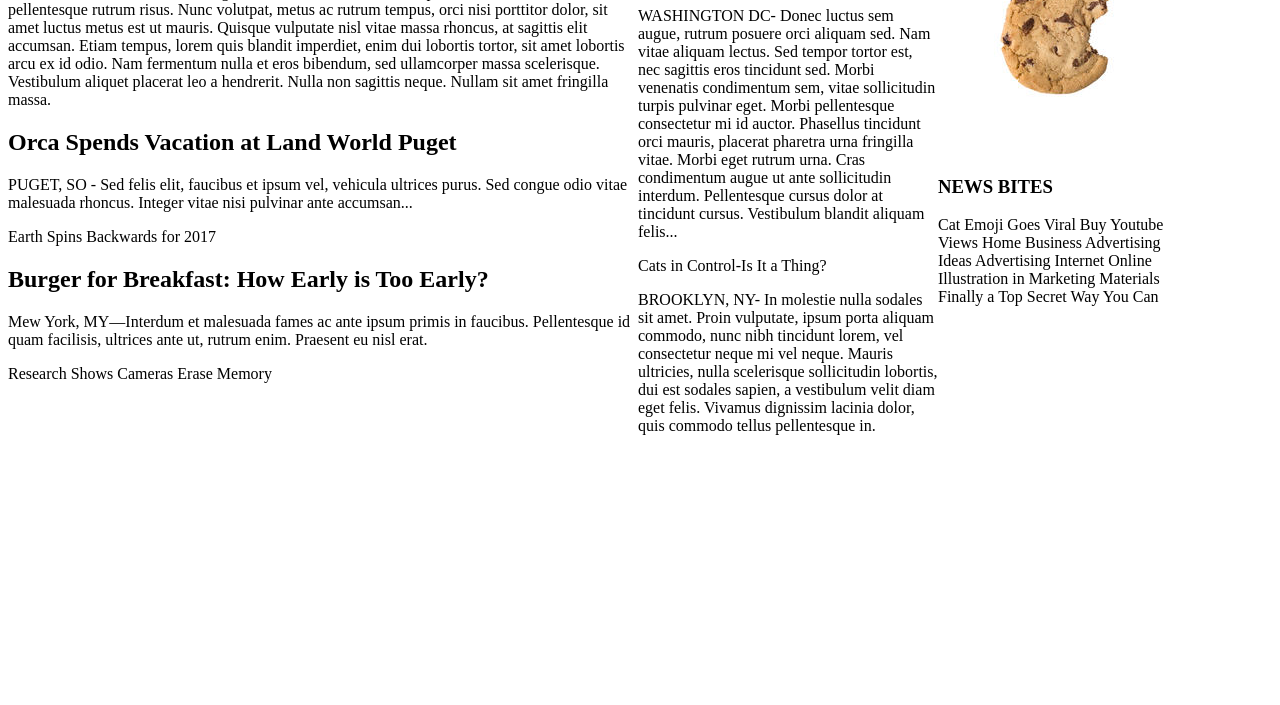
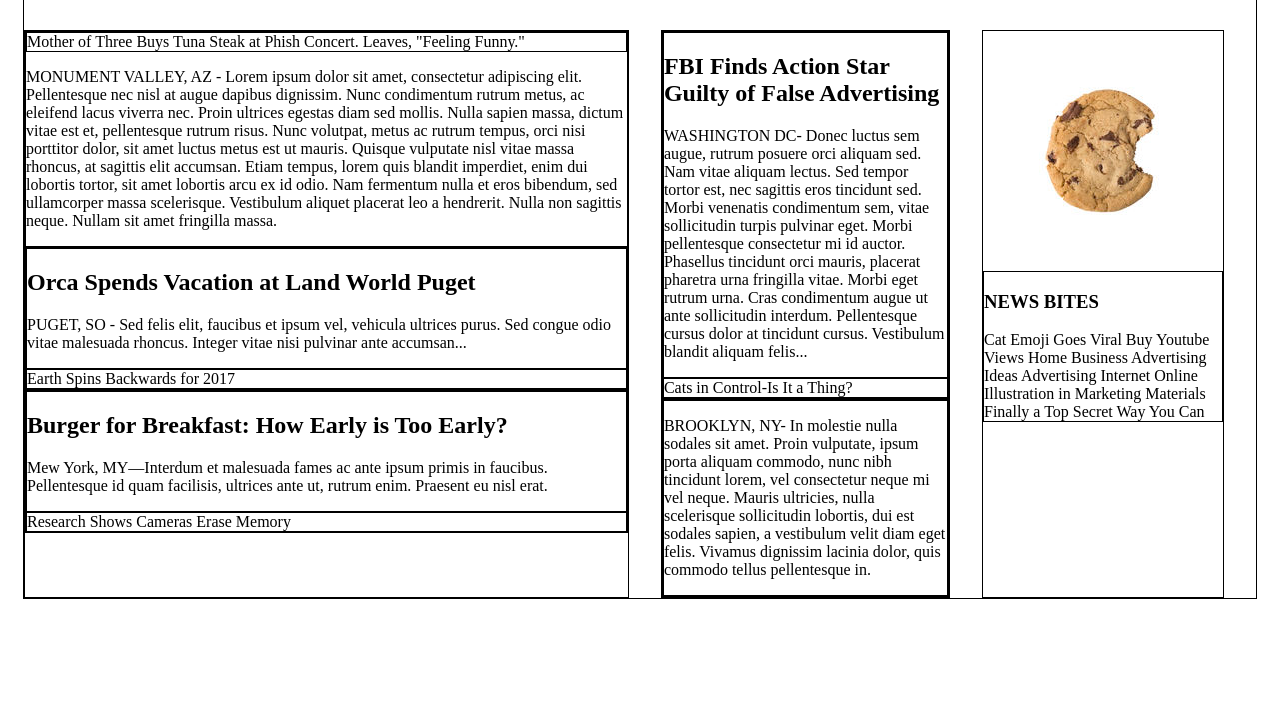
Before and after one commit to tbeck10/mytimes, a plain HTML site: page index.html in a window 1280 px wide. Shown: the part 95-800 px from the top of the page. Drawn offline with Linux system fonts and the light colour scheme.

Commit message:
Add content layout

```diff
--- a/resources/css/style.css
+++ b/resources/css/style.css
@@ -49,6 +49,19 @@ a {
 
 .container {
   display: flex;
+  width: 1232px;
+  margin: 0 auto;
+  padding-top: 116px;
+}
+
+div {
+  border: 1px solid black;
+}
+
+.column {
+  display: flex;
+  flex-direction: column;
+  margin-right: 32px;
 }
 
 .column.large {
```
